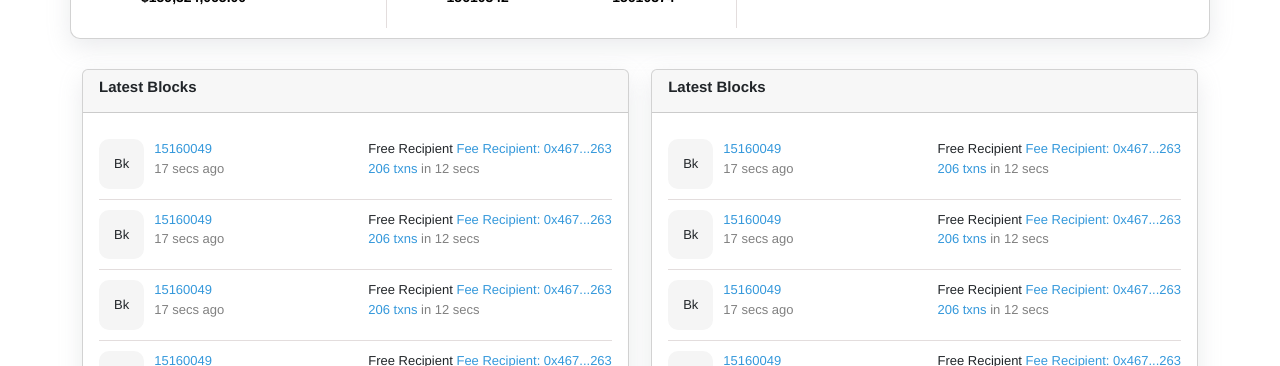
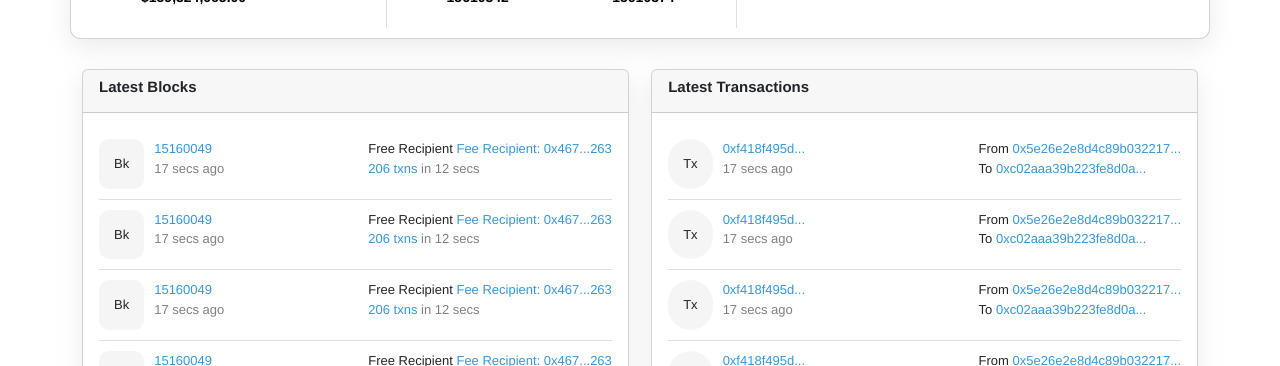
Before and after one commit to enowdivine/etherscan-clone, a React (Create React App) app: page / in a window 1280 px wide. Shown: the part 586-952 px from the top of the page. Built offline with nearby package versions, Linux system fonts and the light colour scheme; the HTML template or start-up script is replaced by a standard one.

Commit message:
transactions

```diff
--- /dev/null
+++ b/src/components/latestTxns/LatestTxns.css
@@ -0,0 +1,89 @@
+.card {
+    box-shadow: rgba(149, 157, 165, 0.2) 0px 8px 24px;
+}
+
+.txns-wrapper {
+    height: 100%;
+    overflow-y: auto;
+}
+
+.single-block {
+    display: flex;
+    font-size: 13px;
+    text-align: left;
+    padding: 10px 0;
+    border-bottom: 1px solid rgb(227, 221, 221);
+}
+
+.card-header h3 {
+    font-size: 15px;
+    font-weight: bold;
+    text-align: left;
+}
+
+.card-body {
+    height: 400px;
+}
+
+.single-block a {
+    text-decoration: none;
+    color: #3498db;
+}
+
+.block-number {
+    display: flex;
+}
+
+.tx {
+    padding: 15px;
+    border-radius: 50px;
+    background-color: whitesmoke;
+}
+
+.number-div {
+    margin-left: 10px;
+}
+
+.time {
+    font-size: 13px;
+    color: grey;
+}
+
+.recipient-div {
+    margin-left: 20px;
+}
+
+.card-footer a {
+    display: block;
+    background-color: rgb(219, 236, 242);
+    border-radius: 5px;
+    padding: 5px;
+    text-decoration: none;
+    color: #3498db;
+    font-size: 12px;
+}
+
+.card-footer a:hover {
+    color: white;
+    background-color: #3498db;
+}
+
+/* scroll bar track */
+.txns-wrapper::-webkit-scrollbar {
+    width: 2px;
+    /* width of the entire scrollbar */
+}
+
+.txns-wrapper::-webkit-scrollbar-track {
+    background: white;
+    /* color of the tracking area */
+}
+
+.txns-wrapper::-webkit-scrollbar-thumb {
+    background-color: grey;
+    /* color of the scroll thumb */
+    border-radius: 20px;
+    /* roundness of the scroll thumb */
+    /* border: 3px solid orange; */
+    /* creates padding around scroll thumb */
+}
--- /dev/null
+++ b/src/components/latestTxns/LatestTxns.jsx
@@ -0,0 +1,53 @@
+import { useState } from "react";
+import "./LatestTxns.css";
+
+const LatestTxns = () => {
+  const [blocks] = useState([
+    1, 2, 3, 4, 5, 6, 7, 8, 9, 10, 11, 12, 13, 14, 15,
+  ]);
+  return (
+    <div className="card">
+      <div className="card-header">
+        <h3>Latest Transactions</h3>
+      </div>
+      <div className="card-body">
+        <div className="txns-wrapper">
+          {blocks.map((_, index) => (
+            <div key={index} className="single-block">
+              <div className="block-number">
+                <div className="tx">Tx</div>
+                <div className="number-div">
+                  <span className="number">
+                    <a href="#">0xf418f495d...</a>
+                  </span>
+                  <div className="time">17 secs ago</div>
+                </div>
+              </div>
+              <div className="recipient-div">
+                <div className="recipient">
+                  From{" "}
+                  <span>
+                    <a href="https://etherscan.io/address/0x4675c7e5baafbffbca748158becba61ef3b0a263">
+                      0x5e26e2e8d4c89b032217...
+                    </a>
+                  </span>
+                </div>
+                <div className="txns-number">
+                  To
+                  <span className="txn-number">
+                    <a href="#"> 0xc02aaa39b223fe8d0a...</a>
+                  </span>
+                </div>
+              </div>
+            </div>
+          ))}
+        </div>
+      </div>
+      <div className="card-footer">
+        <a href="#">View all blocks</a>
+      </div>
+    </div>
+  );
+};
+
+export default LatestTxns;
--- a/src/pages/homepage/Homepage.jsx
+++ b/src/pages/homepage/Homepage.jsx
@@ -3,6 +3,7 @@ import Header from "../../components/header/Header";
 import Showcase from "../../components/showcase/Showcase";
 import DetailsBlock from "../../components/detailsBlock/DetailsBlock";
 import LatestBlocks from "../../components/latestBlocks/LatestBlocks";
+import LatestTxns from "../../components/latestTxns/LatestTxns";
 
 const Homepage = () => {
   return (
@@ -21,7 +22,7 @@ const Homepage = () => {
           <LatestBlocks />
         </div>
         <div className="latest-transactions">
-          <LatestBlocks />
+          <LatestTxns />
         </div>
       </div>
     </div>
```
